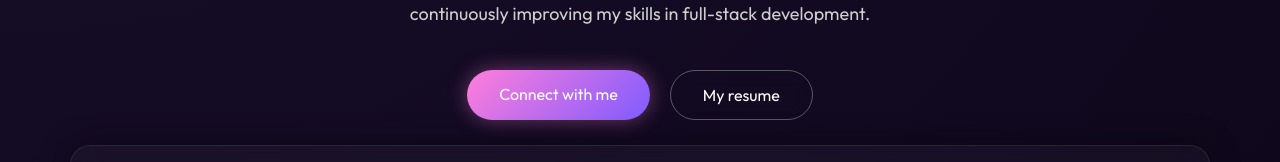
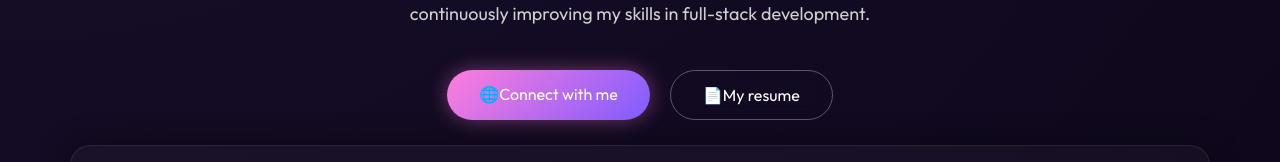
Before and after one commit to vaishnavikolekar1516/portfolio-react, a React (Vite) app: page / in a window 1280 px wide. Shown: the part 753-915 px from the top of the page. Built offline with nearby package versions, Linux system fonts and the light colour scheme.

Commit message:
icon added

```diff
--- a/src/Components/Hero/Hero.jsx
+++ b/src/Components/Hero/Hero.jsx
@@ -17,14 +17,14 @@ const Hero = () => {
       rel='noopener noreferrer'
       className='hero-connect'
       >
-        Connect with me
+        🌐Connect with me
       </a>
      <a href='/Vaishnavi_Kolekar.pdf'
      target='_blank'
      rel='noopener noreferrer'
      className='hero-resume'
      >
-      My resume
+      📄My resume
       </a>
     </div>
     </div>
```
